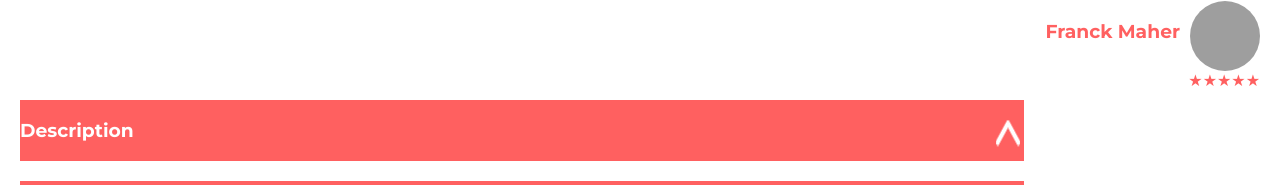
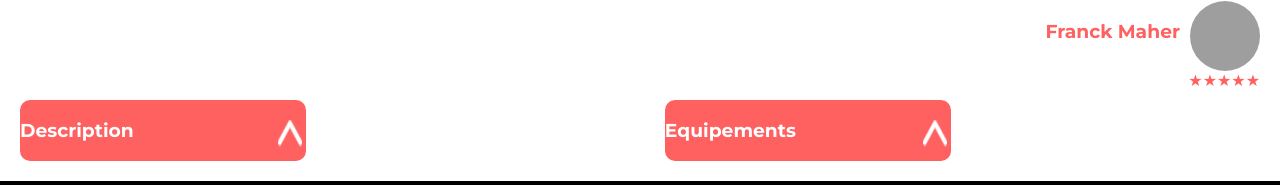
Before and after one commit to GuillaumeDon/kasa, a React (Create React App) app: page /product/0979876d in a window 1280 px wide. Shown: the part 767-952 px from the top of the page. Built offline with nearby package versions, Linux system fonts and the light colour scheme; grey boxes are pictures that could not be loaded.

Commit message:
maj alignement des collapses

```diff
--- a/src/components/Collapse/_collapse.scss
+++ b/src/components/Collapse/_collapse.scss
@@ -6,10 +6,12 @@
             display: flex;
             justify-content: space-between;
             background-color: $primaryColor;
+            border-radius: 10px;
             color: white;
             &-title{
                 background-color: $primaryColor;
                 color: white;
+                margin-left: 0px 20px;
             }
         }
 
--- a/src/styles/main.css
+++ b/src/styles/main.css
@@ -1,3 +1,4 @@
+@charset "UTF-8";
 @import url("https://fonts.googleapis.com/css2?family=Montserrat:ital,wght@0,100..900;1,100..900&display=swap");
 * {
   box-sizing: border-box;
@@ -115,11 +116,13 @@ body {
   display: flex;
   justify-content: space-between;
   background-color: #FF6060;
+  border-radius: 10px;
   color: white;
 }
 .collapse-container-header-title {
   background-color: #FF6060;
   color: white;
+  margin-left: 0px 20px;
 }
 .collapse-container-content {
   background-color: #F6F6F6;
@@ -236,19 +239,32 @@ a {
   flex-direction: column;
   width: 100%;
 }
+@media screen and (min-width: 768px) {
+  .product-container-collapse {
+    flex-direction: row;
+    justify-content: space-between;
+  }
+}
 .product-container-collapse .collapse-container {
   width: 100%;
   margin-bottom: 10px;
 }
 @media screen and (min-width: 768px) {
   .product-container-collapse .collapse-container {
-    width: 90%;
+    width: 48%; /* Ajuster la largeur pour qu'elles soient côte à côte avec un peu d'espace */
+    margin-bottom: 0;
   }
 }
 
 .collapse-container {
   width: 100%;
   margin-bottom: 20px;
+}
+@media screen and (min-width: 768px) {
+  .collapse-container {
+    width: 48%;
+    margin-bottom: 0;
+  }
 }
 
 .header-container {
```
Also changed, not shown: src/pages/ProductDetail/_productDetail.scss (+12 -1 lines), 1 other file (tests, documents, lock files or other folders).
